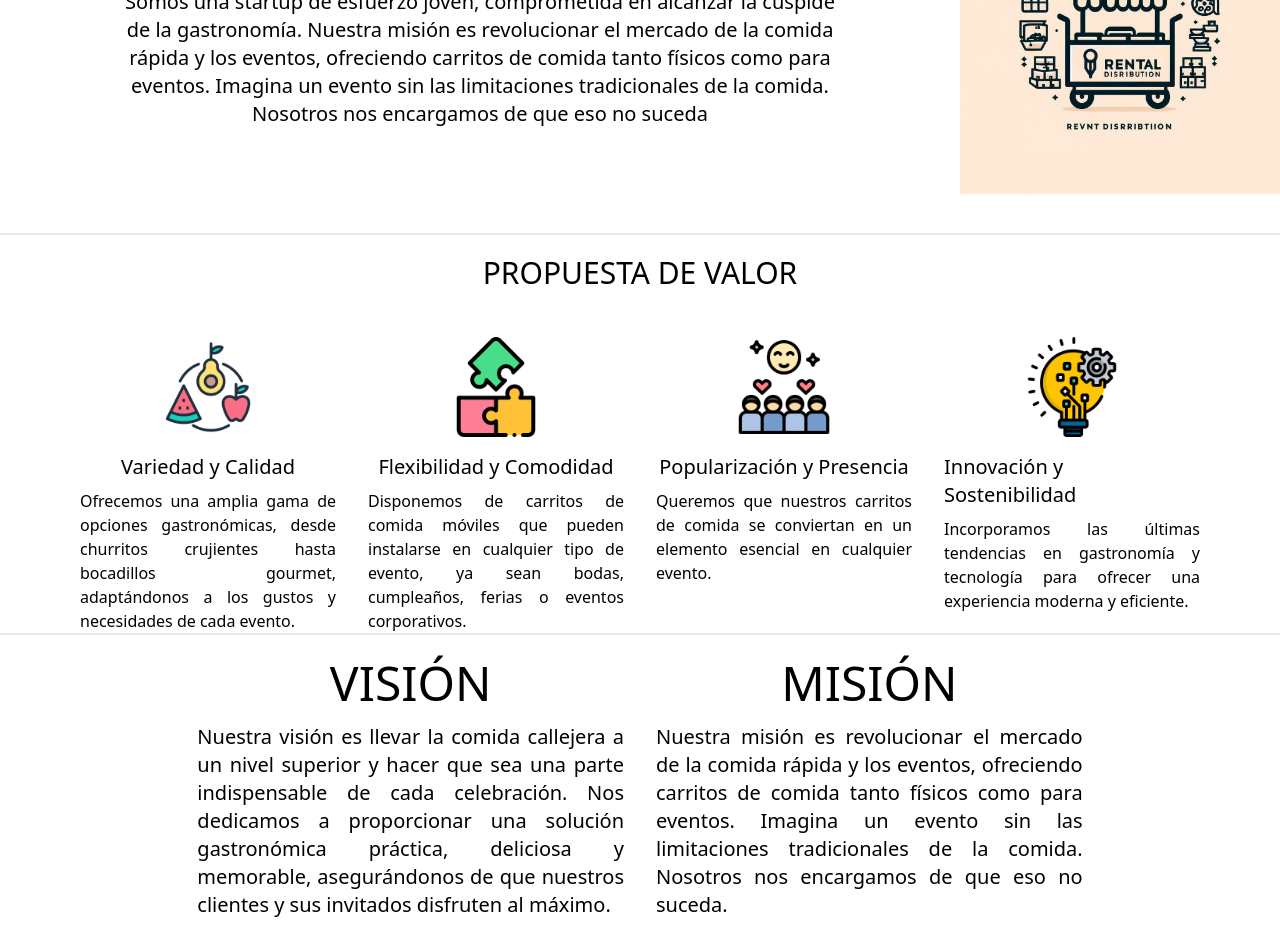
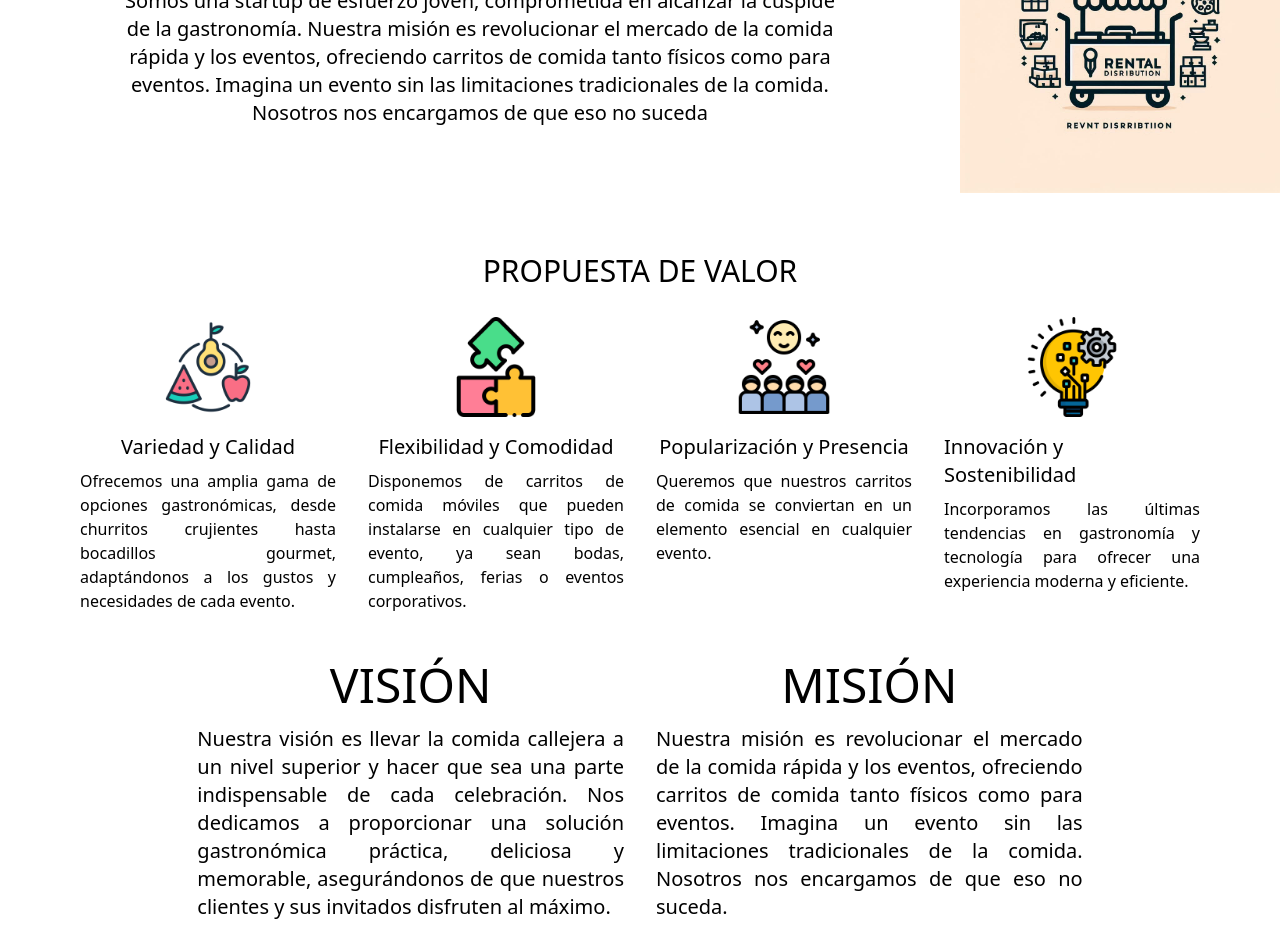
Before and after one commit to hnkatze/yum-on-the-go, an Astro site: page / in a window 1280 px wide. Shown: the part 967-1897 px from the top of the page. Built offline with nearby package versions, Linux system fonts and the light colour scheme; Astro itself is replaced by a stand-in of ours.

Commit message:
Solo acomodamos algunos componentes

```diff
--- a/src/layouts/Layout.astro
+++ b/src/layouts/Layout.astro
@@ -16,7 +16,11 @@ const { title } = Astro.props;
     <meta name="generator" content={Astro.generator} />
     <title>{title}</title>
   </head>
-  <body>
+  <body class="bg-white">
     <slot />
   </body>
 </html>
+<style is:global>
+  body {
+  }
+</style>
--- a/src/pages/index.astro
+++ b/src/pages/index.astro
@@ -24,9 +24,7 @@ import { Image } from "astro:assets";
         >
       </div>
     </div>
-    <div
-      class="border-t-2 border-solid w-full h-2/4 flex flex-row items-center justify-center"
-    >
+    <div class="w-full h-2/4 flex flex-row items-center justify-center">
       <div class="w-3/4 h-40 flex flex-col gap-2 justify-center items-center">
         <h2 class="uppercase text-4xl text-center">yum on the go</h2>
         <span class="text-center text-xl w-3/4"
@@ -42,13 +40,11 @@ import { Image } from "astro:assets";
         <Image alt="next" width={350} height={350} src="/image/foodcart.jpg" />
       </div>
     </div>
-    <div
-      class="border-t-2 border-solid w-full h-2/4 flex flex-col items-center justify-center gap-3"
-    >
+    <div class="w-full h-2/4 flex flex-col items-center justify-center gap-3">
       <h2 class="uppercase text-3xl text-center pt-5 w-full h-20">
         Propuesta de valor
       </h2>
-      <div class="flex justify-center items-start space-x-8 pt-3">
+      <div class="flex justify-center items-start space-x-8 pt-3 pb-5">
         <div class="w-1/5 flex flex-col justify-center items-center">
           <div class="mb-4">
             <Image
@@ -116,9 +112,7 @@ import { Image } from "astro:assets";
         </div>
       </div>
     </div>
-    <div
-      class="flex justify-center pt-6 items-start border-solid border-t-2 space-x-8 h-2/4 w-full"
-    >
+    <div class="flex justify-center pt-7 items-start space-x-8 h-2/4 w-full">
       <div class="w-2/6 flex flex-col justify-center items-center">
         <h2 class="uppercase text-5xl font-medium">Visión</h2>
         <span class="text-justify text-xl mt-4">
```
